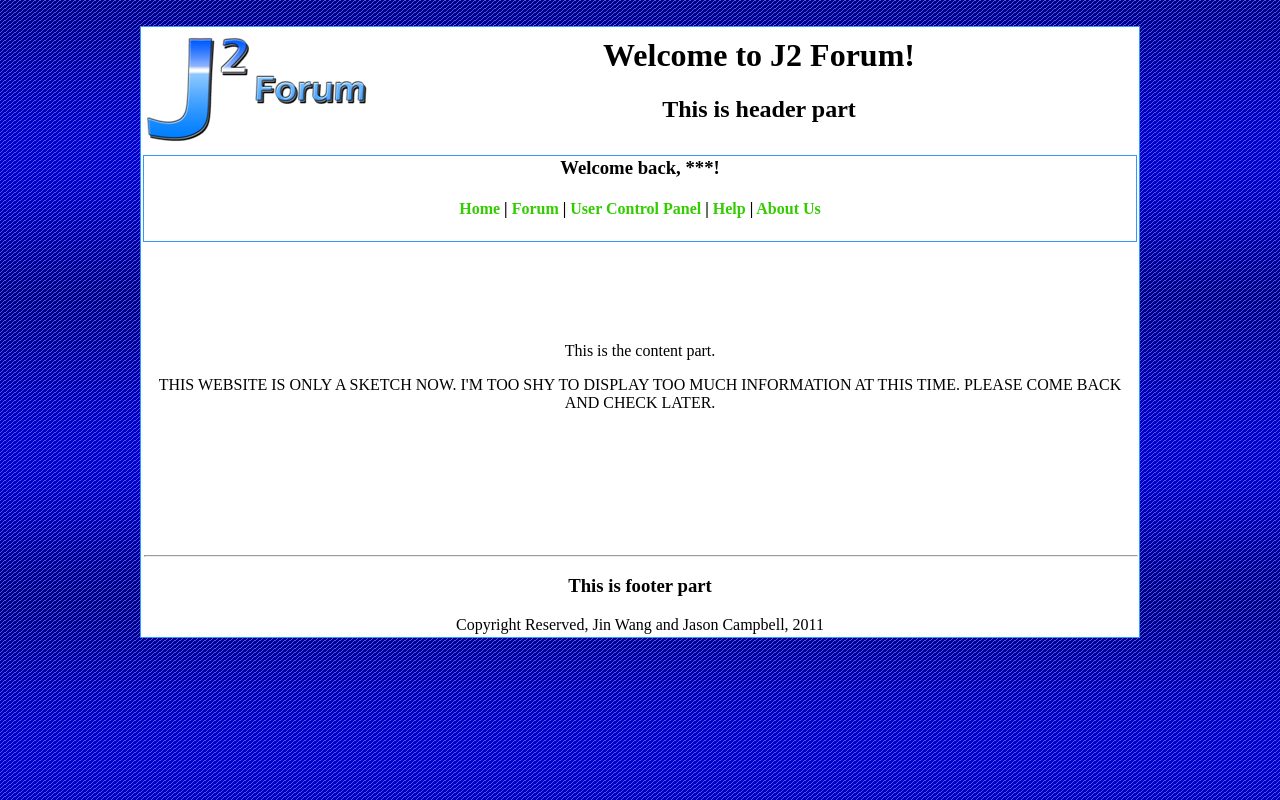
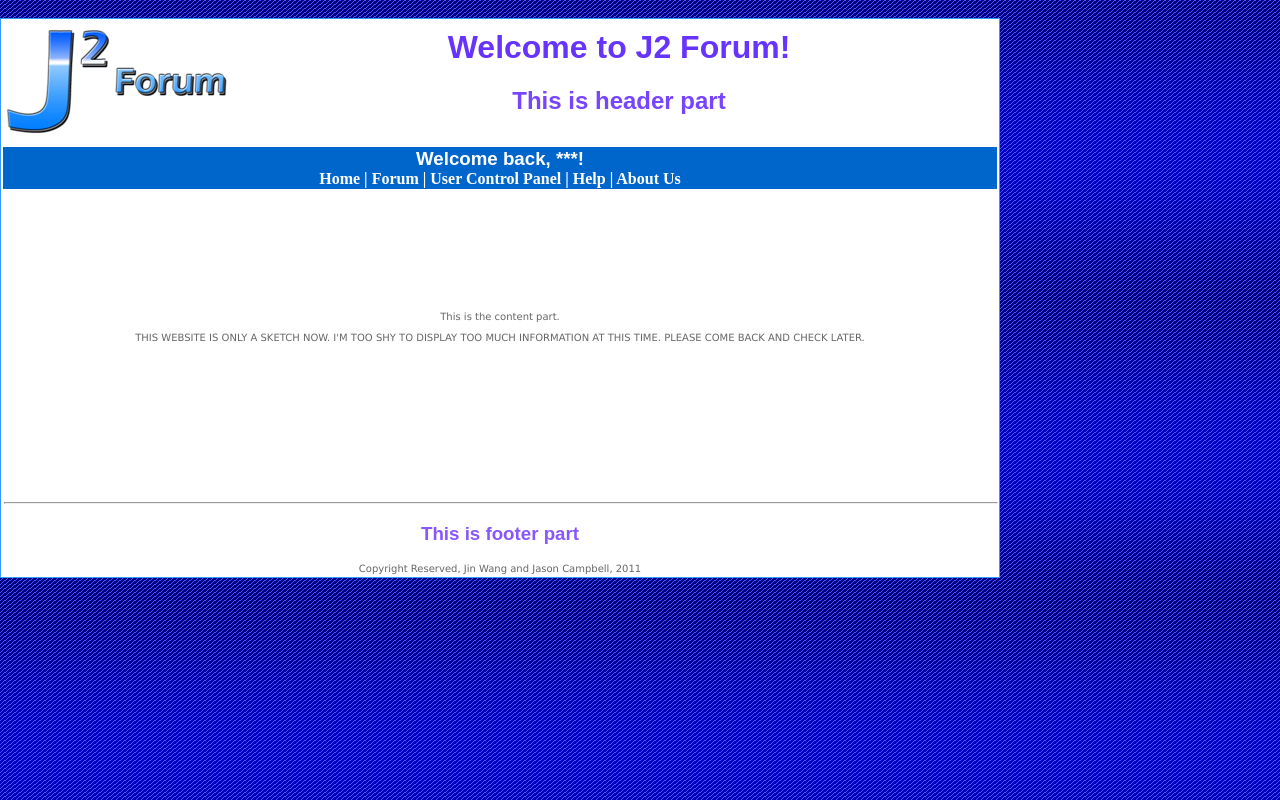
Before and after one commit to yokeholy/jin-jason-forum, a PHP site: page /index.php in a window 1280 px wide. Run offline with PHP 8.4, Linux system fonts and the light colour scheme.

Commit message:
Added about page and help page. Made some changes in CSS. Jin

```diff
--- a/css/styles.css
+++ b/css/styles.css
@@ -1,13 +1,11 @@
 
-body { background-image: url(/images/background.png); }
+body {
+	background-image: url(/images/background.png);
+	margin: 0px;
+}
 
 img {border: none}
 
-.main_container
-{
-	border: 1px solid #39F;
-	background-color:#FFF
-}
 
 a {
 	text-decoration: none;
@@ -15,3 +13,42 @@ a {
 }
 
 a:hover { color:#39F }
+p {
+	color: #666;
+	font-family: Verdana, Geneva, sans-serif;
+	font-size: 10px;
+}
+
+h1 {
+	font-family: Arial, Helvetica, sans-serif;
+	color: #63F;
+	filter: Shadow(Color=#000000, Direction=1);
+}
+
+h2 {
+	font-family: Arial, Helvetica, sans-serif;
+	color: #74F;
+	filter: Shadow(Color=#000000, Direction=1);
+}
+
+h3 {
+	font-family: Arial, Helvetica, sans-serif;
+	color: #85F;
+	filter: Shadow(Color=#000000, Direction=1);
+}
+
+.main_container
+{
+	border: 1px solid #39F;
+	background-color:#FFF;
+	margin: 0px 0px 0px 0px;
+		top: 0px;
+
+}
+
+.navigation_bar
+{
+	background-color:#06C;
+	color:#FFF;
+	margin: 0px 0px 0px 0px;
+}
--- a/footer.php
+++ b/footer.php
@@ -3,7 +3,7 @@
 <td colspan="2" align="center">
 <hr  width="100%"/>
 <h3>This is footer part</h3>
-Copyright Reserved, Jin Wang and Jason Campbell, 2011
+<p>Copyright Reserved, Jin Wang and Jason Campbell, 2011</p>
 </td>
 </tr>
 </table>
--- a/header.php
+++ b/header.php
@@ -16,9 +16,9 @@
 </td>
 <tr>
 <tr>
-<td colspan="2" align="center" class="main_container">
-<H3>Welcome back, ***!</H3>
-<H4><a href="/">Home</a> | <a href="/">Forum</a> | <a href="/">User Control Panel</a> | <a href="/help.php">Help</a> | <a href="/about.php">About Us</a></H4>
+<td colspan="2" align="center" class="navigation_bar">
+<H3 class="navigation_bar">Welcome back, ***!</H3>
+<h4 class="navigation_bar"><a href="/" class="navigation_bar">Home</a> | <a href="/" class="navigation_bar">Forum</a> | <a href="/" class="navigation_bar">User Control Panel</a> | <a href="/help.php" class="navigation_bar">Help</a> | <a href="/about.php" class="navigation_bar">About Us</a></h4>
 </td>
 <tr>
 <td colspan="2" height="300" align="center">
```
Also changed, not shown: about.php (added, +10 -0 lines), help.php (added, +10 -0 lines).
